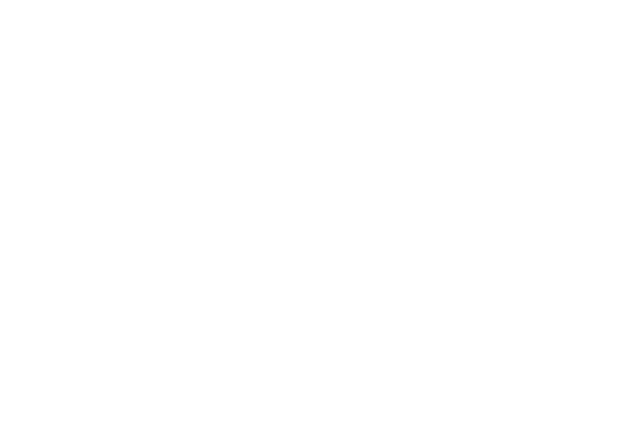
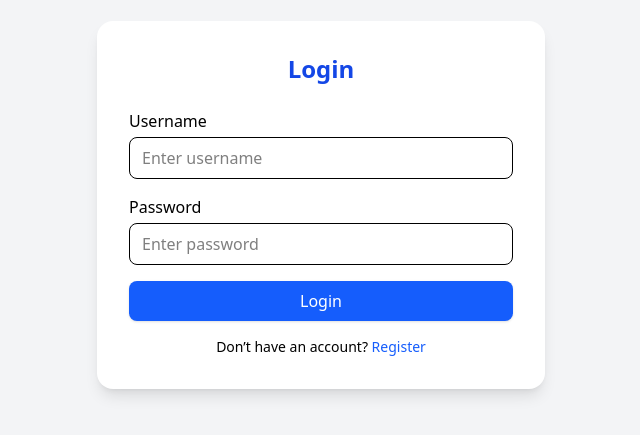
Before and after one commit to pawanmishra08/PU-Registration-form-frontend, a React (Vite) app: page /Login in a window 1280 px wide. Before the commit this address had no page. Shown: the part 195-630 px from the top of the page, without its empty margins (319-959 px from the left). Built offline with nearby package versions, Linux system fonts and the light colour scheme.

Commit message:
about and services features added git add .

```diff
--- a/src/App.tsx
+++ b/src/App.tsx
@@ -2,7 +2,10 @@ import { Route, Routes } from "react-router-dom";
 import Applayout from "./pages/applayout";
 import StudentsRegistration from "./pages/StudentsRegistration";
 import OnlinePayment from "./components/onlinepayment";
-import Register from "./components/Register";
+import Apply from "./components/Apply";
+import Login from "./components/login";
+import About from "./components/About";
+import Services from "./components/Services";
 
 // Registration Step Pages
 import PersonalInformation from "./pages/StudentsRegistration/personalInformation";
@@ -17,8 +20,11 @@ function App()  {
   return (
     <Routes>
       <Route path="/" element={<Applayout />} />
-      <Route path="/Register" element={<Register />} />
+      <Route path="/Apply" element={<Apply />} />
       <Route path="/Onlinepayment" element={<OnlinePayment />} />
+      <Route path="/About" element={<About />} />
+      <Route path="/Services" element={<Services />} />
+      <Route path="/Login" element={<Login />} />
 
       <Route path="/StudentsRegistration" element={<StudentsRegistration />}>
         <Route index element={<PersonalInformation />} />
--- /dev/null
+++ b/src/components/About.tsx
@@ -0,0 +1,23 @@
+import React from "react";
+
+const About: React.FC = () => {
+  return (
+    <div className="w-full flex justify-start px-8 mt-10">
+      <div className="w-[800px] h-[400px] bg-black shadow-lg rounded-2xl p-8 flex flex-col justify-center text-left">
+
+        <h2 className="text-3xl font-bold text-blue-700 mb-4">About Us</h2>
+
+        <p className="text-blue-700 text-lg leading-relaxed">
+          Purbanchal University is dedicated to providing quality education and opportunities for students across Nepal.
+        </p>
+
+        <p className="text-blue-700 text-lg mt-4 leading-relaxed">
+          This portal makes services easier, faster, and more accessible to all students.
+        </p>
+
+      </div>
+    </div>
+  );
+};
+
+export default About;
--- /dev/null
+++ b/src/components/Apply.tsx
@@ -0,0 +1,40 @@
+import { useNavigate } from "react-router-dom";
+
+const Apply = () => {
+  const navigate = useNavigate();
+
+  return (
+    <div className="max-w-xl mx-auto mt-12 p-6 text-center bg-[#f9fbff] rounded-xl shadow-md">
+      <h1 className="text-3xl font-bold text-[#004b8d] mb-4">
+        IT Entrance Examination 2082
+      </h1>
+      <p className="text-base text-gray-800 leading-relaxed mb-6">
+        You can register for Entrance Examination after clicking{" "}
+        <strong>Start Registration</strong> button below. <br />
+        Before starting registration you should complete Online Banking Payment
+        by clicking <strong>Online Payment</strong> button below.
+      </p>
+      <p className="font-semibold mb-6">
+        <strong>Candidates must pay before registration.</strong>
+      </p>
+
+      <div className="flex justify-center gap-5 mb-8">
+        <button
+          className="bg-[#004b8d] text-white py-3 px-6 rounded-lg text-base transition-colors duration-300 hover:bg-[#003366]"
+          onClick={() => navigate("/StudentsRegistration")}
+        >
+          Start Registration
+        </button>
+
+        <button
+          className="bg-gray-200 text-gray-800 py-3 px-6 rounded-lg text-base transition-colors duration-300 hover:bg-gray-300"
+          onClick={() => navigate("/onlinepayment")}
+        >
+          Online Payment
+        </button>
+      </div>
+    </div>
+  );
+};
+
+export default Apply;
--- a/src/components/Header.tsx
+++ b/src/components/Header.tsx
@@ -1,16 +1,25 @@
 import { useState, useEffect } from "react";
 import { User } from "lucide-react";
-import img from '../images/pu_logo.png';
+import { useNavigate } from "react-router-dom";
+import img from "../images/pu_logo.png";
 
 const Header = () => {
   const [activeNav, setActiveNav] = useState<string>("home");
   const [username, setUsername] = useState<string>("");
+  const navigate = useNavigate();
 
-  // Get username from localStorage or login
+  // Get username from localStorage after login
   useEffect(() => {
     const storedUser = localStorage.getItem("username");
     if (storedUser) setUsername(storedUser);
   }, []);
+
+  // Logout function
+  const handleLogout = () => {
+    localStorage.removeItem("username");
+    setUsername("");
+    navigate("/login");
+  };
 
   return (
     <header className="flex justify-between items-center bg-black text-white px-10 py-3 shadow-md relative">
@@ -32,7 +41,7 @@ const Header = () => {
         </span>
       </div>
 
-      {/* Right Section: Navbar + User */}
+      {/* Right Section */}
       <div className="flex items-center gap-8">
 
         {/* Navigation Bar */}
@@ -41,7 +50,10 @@ const Header = () => {
             {["home", "about", "contact", "services"].map((item) => (
               <li
                 key={item}
-                onClick={() => setActiveNav(item)}
+                onClick={() => {
+                  setActiveNav(item);
+                  // navigate(`/${item}`);
+                }}
                 className={`cursor-pointer font-medium border-b-2 transition-all duration-300 ${
                   activeNav === item
                     ? "text-sky-400 border-sky-400"
@@ -54,14 +66,46 @@ const Header = () => {
           </ul>
         </nav>
 
-        {/* User Icon + Username */}
-        <div className="flex items-center gap-2 cursor-pointer group">
-          <User className="w-6 h-6 text-gray-300 group-hover:text-sky-400" />
-          <span className="text-sm font-medium text-gray-200 group-hover:text-sky-400">
-            {username ? username : "Guest"}
-          </span>
+        {/* RIGHT SIDE — LOGIN/REGISTER OR USER */}
+        <div className="flex items-center gap-4">
+
+          {/* If user is logged in → Show Icon + Username + Logout */}
+          {username ? (
+            <div className="flex items-center gap-3">
+              <div className="flex items-center gap-2 cursor-pointer group">
+                <User className="w-6 h-6 text-gray-300 group-hover:text-sky-400" />
+                <span className="text-sm font-medium text-gray-200 group-hover:text-sky-400">
+                  {username}
+                </span>
+              </div>
+
+              <button
+                onClick={handleLogout}
+                className="bg-red-600 hover:bg-red-700 text-white px-4 py-1 rounded-lg text-sm"
+              >
+                Logout
+              </button>
+            </div>
+          ) : (
+            /* If user is NOT logged in → Show Login + Register */
+            <div className="flex items-center gap-3">
+              <button
+                onClick={() => navigate("/Login")}
+                className="bg-sky-600 hover:bg-sky-700 text-white px-4 py-1 rounded-lg text-sm"
+              >
+                Login
+              </button>
+
+              <button
+                onClick={() => navigate("/register")}
+                className="bg-green-600 hover:bg-green-700 text-white px-4 py-1 rounded-lg text-sm"
+              >
+                Register
+              </button>
+            </div>
+          )}
+
         </div>
-
       </div>
     </header>
   );
--- /dev/null
+++ b/src/components/Services.tsx
@@ -0,0 +1,25 @@
+import React from "react";
+
+const Services: React.FC = () => {
+  return (
+    <div className="w-full flex justify-end px-8 mt-10">
+      <div className="w-[800px] h-[400px] bg-black shadow-lg rounded-2xl p-8 flex flex-col text-left overflow-hidden">
+
+        <h2 className="text-3xl font-bold text-blue-700 mb-4">Our Services</h2>
+
+        <ul className="list-disc list-inside text-blue-700 text-lg space-y-3 overflow-y-auto">
+          <li>Student Online Registration</li>
+          <li>Document Upload & Verification</li>
+          <li>Program & Course Application</li>
+          <li>Quota / Reservation Application Processing</li>
+          <li>Online Voucher Submission</li>
+          <li>Digital Student Record Management</li>
+          <li>Examination Form Submission</li>
+        </ul>
+
+      </div>
+    </div>
+  );
+};
+
+export default Services;
--- /dev/null
+++ b/src/components/login.tsx
@@ -0,0 +1,109 @@
+import React, { useState } from "react";
+import { useNavigate } from "react-router-dom";
+
+const Login: React.FC = () => {
+  const navigate = useNavigate();
+
+  const [formData, setFormData] = useState({
+    username: "",
+    password: "",
+  });
+
+  const [error, setError] = useState("");
+
+  const handleInput = (
+    e: React.ChangeEvent<HTMLInputElement>
+  ) => {
+    setFormData({ ...formData, [e.target.name]: e.target.value });
+  };
+
+  const handleLogin = (e: React.FormEvent) => {
+    e.preventDefault();
+    setError("");
+
+    // Replace this with your backend API call
+    const dummyUser = {
+      username: "user123",
+      password: "1234",
+    };
+
+    if (
+      formData.username === dummyUser.username &&
+      formData.password === dummyUser.password
+    ) {
+      alert("successfully Logged in !!");
+      navigate("/Apply");
+    } else {
+      setError("Invalid username or password");
+    }
+  };
+
+  return (
+    <div className="flex justify-center items-center h-screen bg-gray-100">
+      <form
+        onSubmit={handleLogin}
+        className="bg-white p-8 rounded-2xl shadow-lg w-full max-w-md"
+      >
+        <h2 className="text-2xl font-bold text-center text-blue-700 mb-6">
+          Login
+        </h2>
+
+        {/* ---- Username ---- */}
+        <div className="mb-4">
+          <label className="block font-medium mb-1">Username</label>
+          <input
+            type="text"
+            name="username"
+            required
+            value={formData.username}
+            onChange={handleInput}
+            className="w-full border px-3 py-2 rounded-lg focus:ring-2 focus:ring-blue-400 outline-none"
+            placeholder="Enter username"
+          />
+        </div>
+
+        {/* ---- Password ---- */}
+        <div className="mb-4">
+          <label className="block font-medium mb-1">Password</label>
+          <input
+            type="password"
+            name="password"
+            required
+            value={formData.password}
+            onChange={handleInput}
+            className="w-full border px-3 py-2 rounded-lg focus:ring-2 focus:ring-blue-400 outline-none"
+            placeholder="Enter password"
+          />
+        </div>
+
+        {/* ---- Error ---- */}
+        {error && (
+          <p className="text-red-600 text-sm mb-4 text-center">
+            {error}
+          </p>
+        )}
+
+        {/* ---- Submit Button ---- */}
+        <button
+          type="submit"
+          className="w-full bg-blue-600 hover:bg-blue-700 text-white py-2 rounded-lg shadow"
+        >
+          Login
+        </button>
+
+        {/* ---- Go to Register ---- */}
+        <p className="text-center text-sm mt-4">
+          Don’t have an account?{" "}
+          <span
+            className="text-blue-600 cursor-pointer hover:underline"
+            onClick={() => navigate("/Register")}
+          >
+            Register
+          </span>
+        </p>
+      </form>
+    </div>
+  );
+};
+
+export default Login;
--- a/src/components/sidebar.tsx
+++ b/src/components/sidebar.tsx
@@ -5,7 +5,6 @@ import {
   GraduationCap,
   CreditCard,
   UserPlus,
-  KeyRound,
 } from "lucide-react";
 
 export default function Sidebar() {
@@ -83,18 +82,6 @@ export default function Sidebar() {
             Guardian Information
           </NavLink>
         </li>
-
-        <li>
-          <NavLink
-            to="/Login"
-            className={({ isActive }) =>
-              `${linkClass} ${isActive ? activeClass : ""}`
-            }
-          >
-            <KeyRound size={20} />
-            Login
-          </NavLink>
-        </li>
       </ul>
     </div>
   );
```
Also changed, not shown: src/components/Home.tsx (+23 -6 lines), src/components/Register.tsx (deleted, +0 -40 lines), src/pages/StudentsRegistration/login.tsx (deleted).
